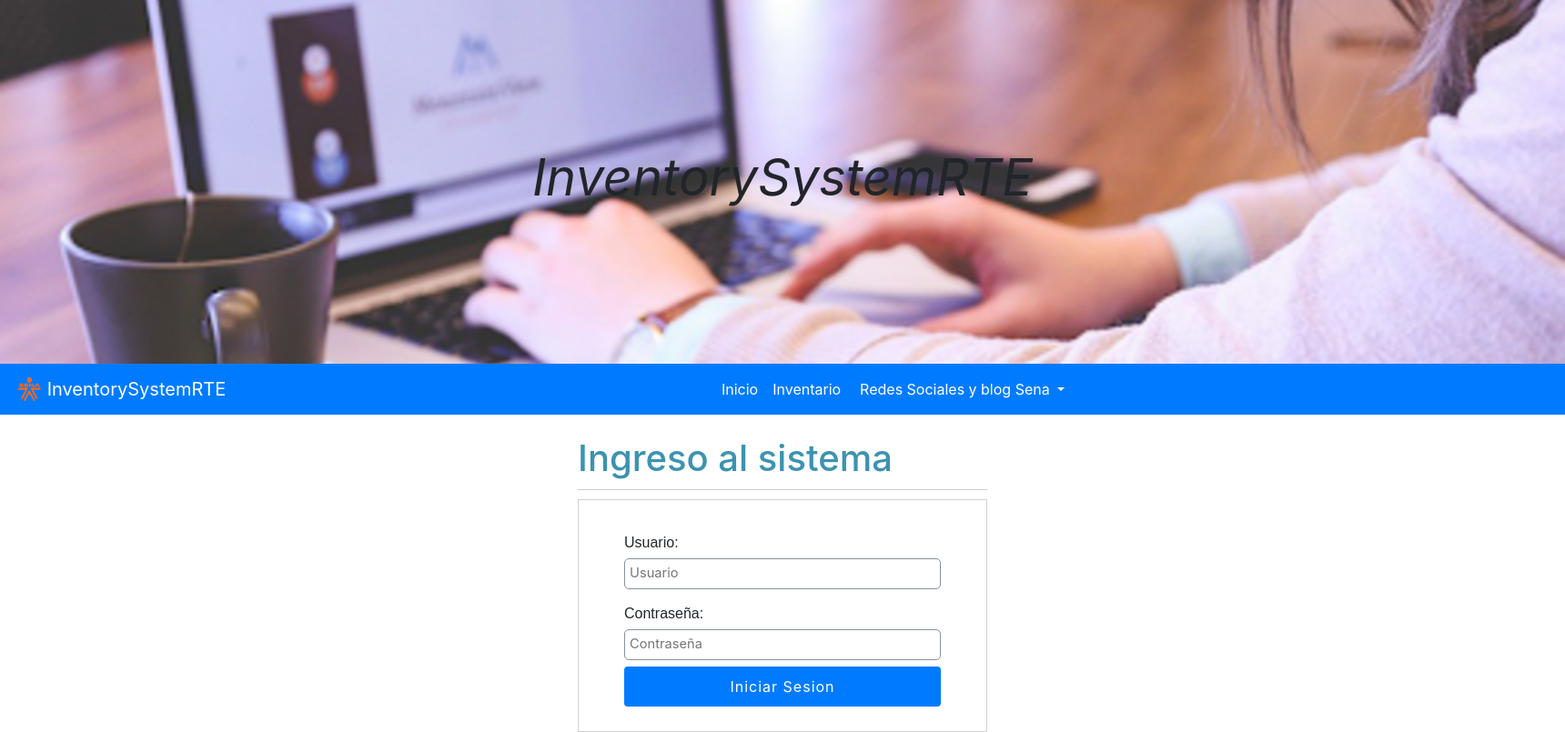
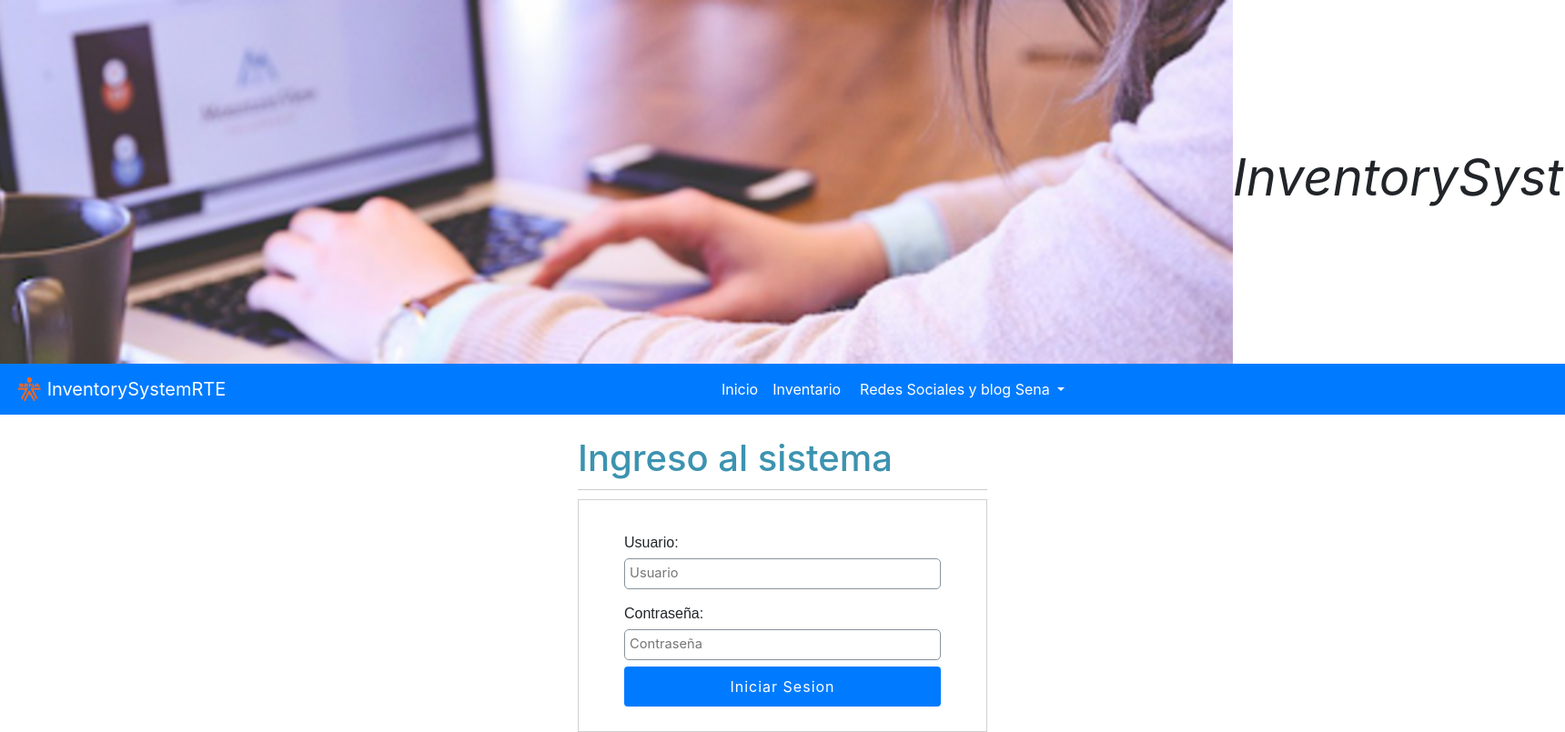
Before and after one commit to SistetemProyectRTE/InventorySystemR.T.E, a PHP site: page /Vista/Login.php in a window 1720 px wide; the page is wider, and only the part inside the window is pictured. Shown: that part at 91% size. Run offline with PHP 8.4, Linux system fonts and the light colour scheme.

Commit message:
Imagen Banner actualizada

```diff
--- a/Vista/Login.php
+++ b/Vista/Login.php
@@ -9,7 +9,7 @@
 
 	<style >
 		.slider{
-			background: url("../img/Inicio.png");
+
 			height: 50vh;
 			background-size: cover;
 			background-position: center;
@@ -84,7 +84,8 @@ input{
 </head>
 <body>
 
-	<section class="container-fluid slider d-flex justify-content-center align-items-center">
+	<section class="container-fluid  d-flex justify-content-center align-items-center">
+		<img src="../img/Inicio.png" class="slider">
 		<h1 class="display-4"><strong><i>InventorySystemRTE</i></strong></h1>
 	</section>
 
```
